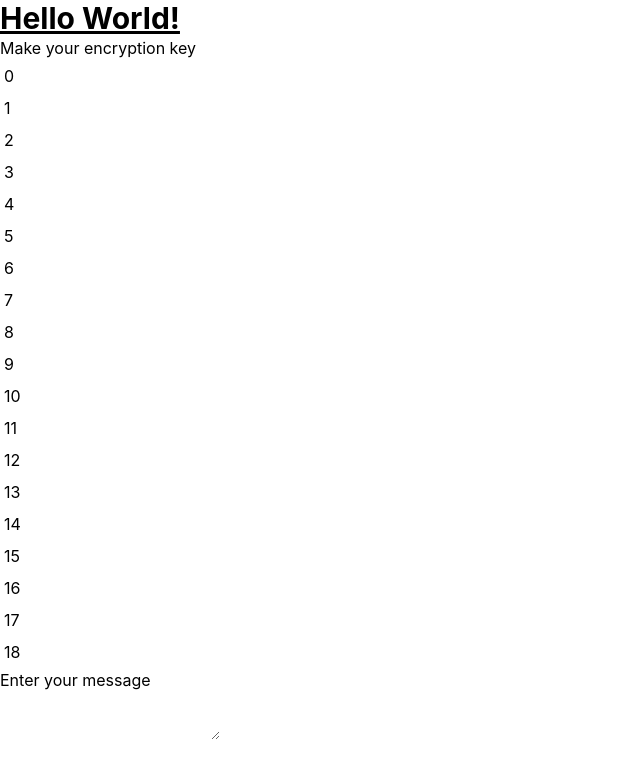
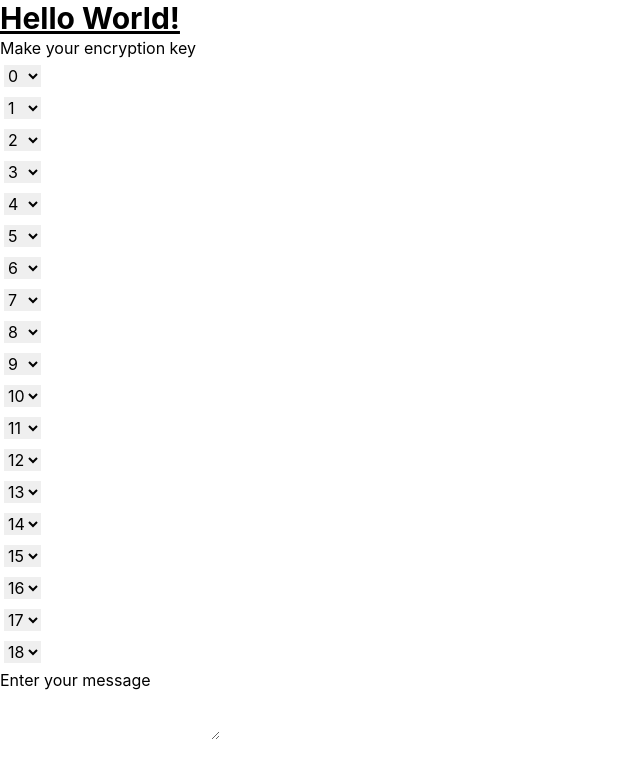
Before and after one commit to gnoeyp/krypto, a Next.js app: page / in a window 1280 px wide. Shown: the top 778 px of the page, without its empty margins (0-640 px from the left). Built offline with nearby package versions, Linux system fonts and the light colour scheme.

Commit message:
feat(ui): replace input with select for selecting key index

```diff
--- /dev/null
+++ b/components/SelectBox.tsx
@@ -0,0 +1,20 @@
+type SelectBoxProps = {
+  onChange: React.ChangeEventHandler<HTMLSelectElement>;
+  defaultValue: number | string;
+};
+
+const SelectBox = ({ onChange, defaultValue }: SelectBoxProps) => {
+  return (
+    <select onChange={onChange} defaultValue={defaultValue}>
+      {Array.from({ length: 19 }).map((_, index) => {
+        return (
+          <option key={index} value={index}>
+            {index}
+          </option>
+        );
+      })}
+    </select>
+  );
+};
+
+export default SelectBox;
--- a/pages/index.tsx
+++ b/pages/index.tsx
@@ -1,6 +1,7 @@
 import type { NextPage } from 'next';
 import Head from 'next/head';
 import { useEffect, useCallback, useState, useMemo } from 'react';
+import SelectBox from '../components/SelectBox';
 import { encodeText } from '../utils/utils';
 
 const Home: NextPage = () => {
@@ -20,7 +21,7 @@ const Home: NextPage = () => {
 
   const handleChangeKey = (
     index: number,
-    event: React.ChangeEvent<HTMLInputElement>,
+    event: React.ChangeEvent<HTMLSelectElement>,
   ) => {
     const newKey = [...encryptKey];
     newKey[index] = Number(event.currentTarget.value);
@@ -41,7 +42,7 @@ const Home: NextPage = () => {
           <ul>
             {Array.from({ length: 19 }).map((_, index) => (
               <li key={index} className="p-1">
-                <input
+                <SelectBox
                   onChange={event => handleChangeKey(index, event)}
                   defaultValue={index}
                 />
```
